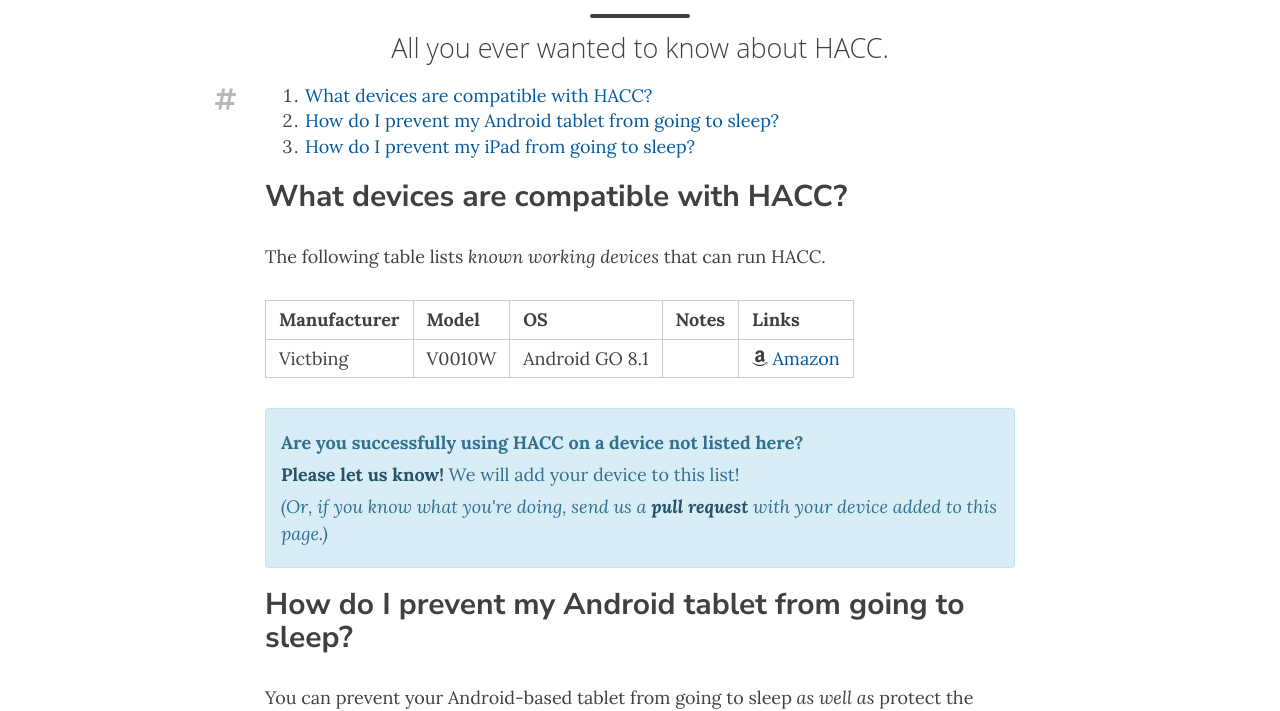
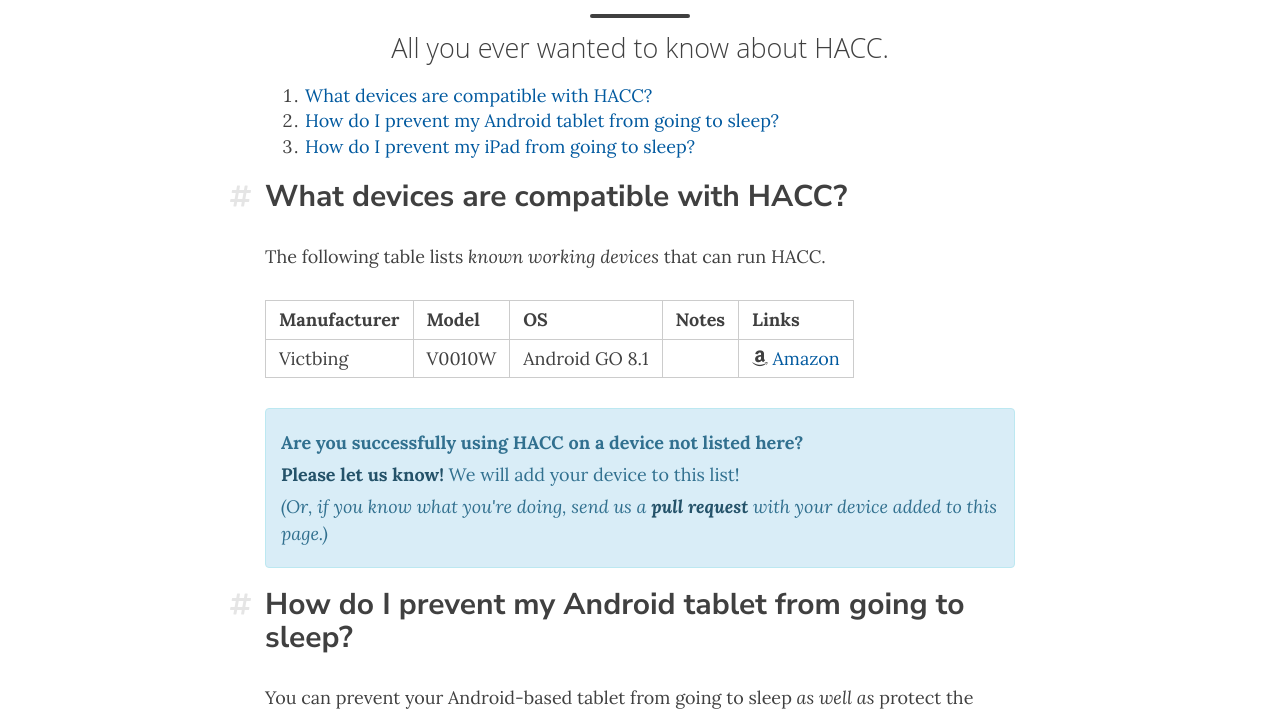
Before and after one commit to qJake/hacc.dev, a Jekyll site: the page built from faqs.md, in a window 1280 px wide and 1400 px high. Shown: the part 219-930 px from the top of the window. Built offline with Jekyll 4.4.1, drawn with Linux system fonts in a browser that asks for light colours; nearby versions of some CDN libraries.

Commit message:
relative tocs

```diff
--- a/css/override.css
+++ b/css/override.css
@@ -24,11 +24,12 @@
     text-decoration: none;
 }
 
-.toc-item
+ol.toc~h2,
+ol.toc~h3,
+ol.toc~h4
 {
     position: relative;
 }
-
 .anchor-permalink:hover
 {
     color: rgba(0,0,0,0.3);
```
